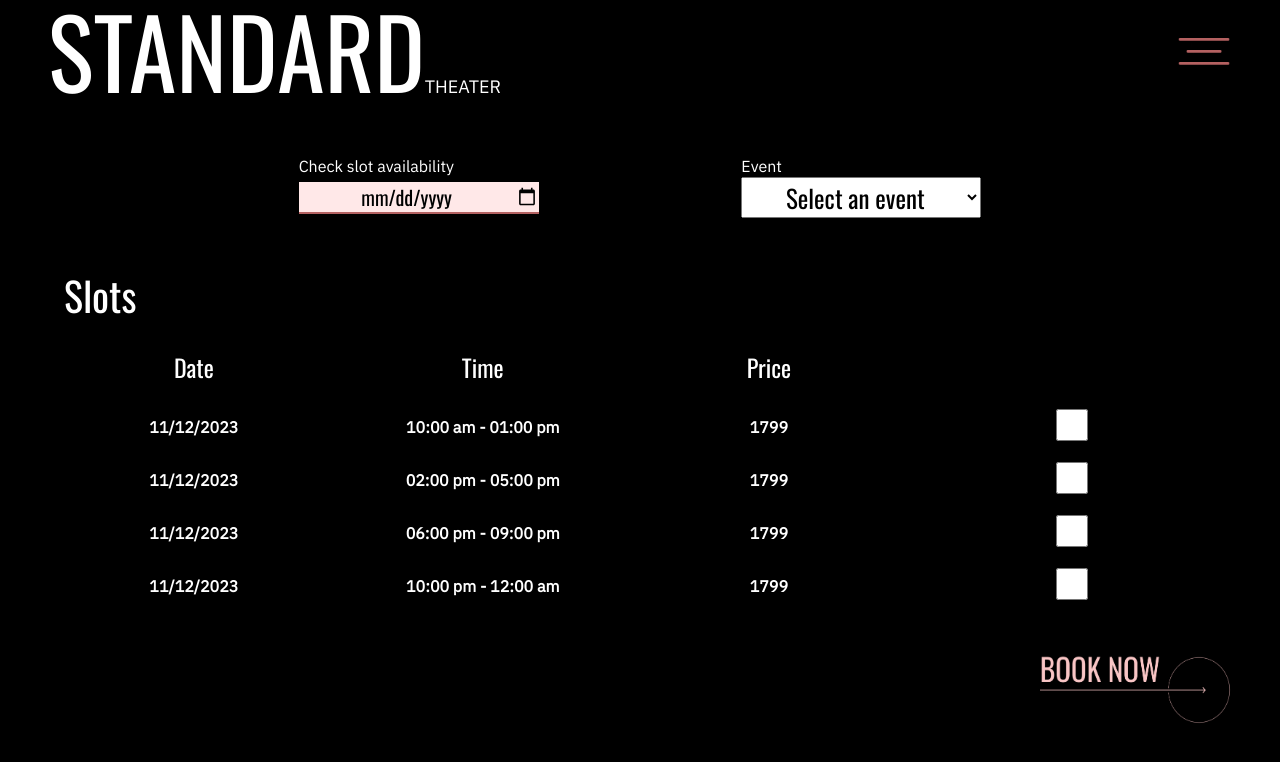
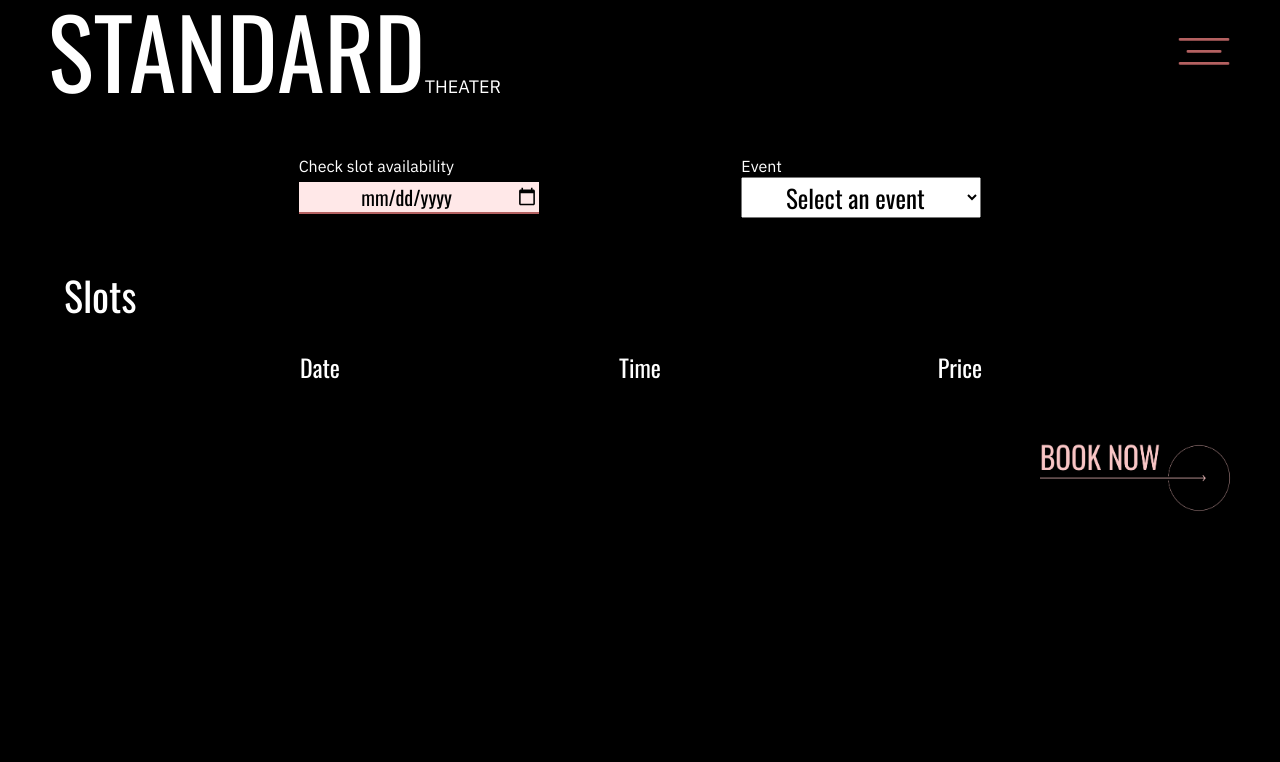
Before and after one commit to Jobminar/Binge-new, a React (Vite) app in the folder client/: page /minihome in a window 1280 px wide. Shown: the top 762 px of the page. Built offline with nearby package versions, Linux system fonts and the light colour scheme; a web font is replaced by a local one.

Commit message:
large mini slot change

```diff
--- a/client/src/components/large/large-home.jsx
+++ b/client/src/components/large/large-home.jsx
@@ -34,7 +34,7 @@ const Largehome = () => {
         const filteredSlots = result.filter(
           (slot) =>
             formatDate(slot.date) === formatDate(inputValues.date) &&
-            slot.price === 1799
+            slot.price === 2999
         );
 
         // Update your state or perform any necessary processing
--- a/client/src/components/mini/mini-home.jsx
+++ b/client/src/components/mini/mini-home.jsx
@@ -1,14 +1,14 @@
-import { useNavigate } from 'react-router-dom';
-import { useState } from 'react';
-import { useEffect } from 'react';
-import '../mini/mini-home.css';
-import grid from '../../assets/images/grid.png';
-import Booknow from '../../assets/images/Frame 11.png'
+import { useNavigate } from "react-router-dom";
+import { useState } from "react";
+import { useEffect } from "react";
+import "../mini/mini-home.css";
+import grid from "../../assets/images/grid.png";
+import Booknow from "../../assets/images/Frame 11.png";
 
-const Minihome = () => {
-
+const Largehome = () => {
   // slot selection usestate
   const [selectedSlot, setSelectedSlot] = useState(null);
+  const [fetchedSlotData, setFetchedSlotData] = useState([]);
   const navigate = useNavigate();
   const [inputValues, setInputValues] = useState({
     date: "",
@@ -17,26 +17,69 @@ const Minihome = () => {
     event: "",
   });
 
+  // slots from admin
+  useEffect(() => {
+    const fetchData = async () => {
+      try {
+        const response = await fetch(
+          `https://binge-be.onrender.com/getslots?date=${inputValues.date}`
+        );
+
+        if (!response.ok) {
+          throw new Error(`HTTP error! Status: ${response.status}`);
+        }
+
+        const result = await response.json();
+
+        // Filter slots for the selected date and price === 1799
+        const filteredSlots = result.filter(
+          (slot) =>
+            formatDate(slot.date) === formatDate(inputValues.date) &&
+            slot.price === 1799
+        );
+
+        // Update your state or perform any necessary processing
+        setFetchedSlotData(filteredSlots);
+        console.log("Fetched Slots:", filteredSlots);
+      } catch (error) {
+        console.error("Error fetching slots:", error.message);
+      }
+    };
+
+    // Fetch data when the date changes
+    if (inputValues.date) {
+      fetchData();
+    } else {
+      // If no date is selected, reset the slot data
+      setFetchedSlotData([]);
+    }
+  }, [inputValues.date]);
+
   const handleInputChange = (event) => {
     const { name, value } = event.target;
     setInputValues({ ...inputValues, [name]: value });
   };
   const today = new Date().toISOString().split("T")[0];
 
-
   //  Date update
   const formatDate = (dateString) => {
-    const [year, month, day] = dateString.split('-');
-    return `${day}/${month}/${year}`;
+    const options = { day: "2-digit", month: "2-digit", year: "numeric" };
+    const dateObject = new Date(dateString);
+    return dateObject.toLocaleDateString("en-GB", options);
   };
 
-  const [date, setDate] = useState(formatDate(new Date().toISOString().split("T")[0]));
+  const [date, setDate] = useState(
+    formatDate(new Date().toISOString().split("T")[0])
+  );
 
   useEffect(() => {
     // Update date state with inputValues.date
-      setDate(inputValues.date ? formatDate(inputValues.date) : formatDate(new Date().toISOString().split("T")[0]));
+    setDate(
+      inputValues.date
+        ? formatDate(inputValues.date)
+        : formatDate(new Date().toISOString().split("T")[0])
+    );
   }, [inputValues.date]);
-
 
   // local storage and slot selction
 
@@ -44,23 +87,31 @@ const Minihome = () => {
     if (event.target.checked) {
       if (!selectedSlot) {
         setSelectedSlot(time);
-        sessionStorage.setItem('selectedSlot', JSON.stringify({ date, time }));
+        sessionStorage.setItem("selectedSlot", JSON.stringify({ date, time }));
       } else {
         event.target.checked = false; // Unchecks the checkbox if already selected
         alert("You can only select one slot.");
       }
     } else {
       setSelectedSlot(null);
-
     }
   };
+  // Function to handle the "Book Now" button click
 
   //functionality to go to next page
+  const navigateToNextPage = () => {
+    navigate("/userinputs");
+  };
+
+  // Function to handle the "Book Now" button click
   const handleNextPage = () => {
-    const selectedSlot = sessionStorage.getItem('selectedSlot');
-    if (selectedSlot) {
-      navigate("/userinputs");
+    const selectedSlot = sessionStorage.getItem("selectedSlot");
+
+    if (selectedSlot !== null && selectedSlot !== undefined) {
+      // If a slot is selected, navigate to the next page
+      navigateToNextPage();
     } else {
+      // If no slot is selected, show an alert
       alert("Please select a slot before proceeding.");
     }
   };
@@ -112,68 +163,35 @@ const Minihome = () => {
             <option value="Other parties">Others</option>
           </select>
         </div>
-
-
       </div>
 
       {/* table section */}
       <div className="table-section">
         <h2 className="slots">Slots</h2>
         <table>
+          <thead>
             <tr>
               <th className="thead">Date</th>
               <th className="thead">Time</th>
               <th className="thead">Price</th>
             </tr>
-          <tr>
-            <td>{date}</td>
-            <td>10:00 am - 01:00 pm</td>
-            <td>1799</td>
+          </thead>
+          <tbody>
+            {fetchedSlotData.map((slot) => (
+              <tr key={slot._id}>
+                <td>{formatDate(slot.date)}</td>
+                <td>{slot.time}</td>
+                <td>{slot.price}</td>
                 <td>
                   <input
                     type="checkbox"
-                                onChange={(event) => handleSlotSelection(event, '10:00 am - 01:00 pm')}
-                                disabled={selectedSlot && selectedSlot !== '10:00 am - 01:00 pm'}
+                    onChange={(event) => handleSlotSelection(event, slot.time)}
+                    disabled={selectedSlot && selectedSlot !== slot.time}
                   />
                 </td>
               </tr>
-          <tr>
-            <td>{date}</td>
-            <td>02:00 pm - 05:00 pm</td>
-            <td>1799</td>
-            <td>
-            <input
-                                type="checkbox"
-                                onChange={(event) => handleSlotSelection(event, '02:00 pm - 05:00 pm')}
-                                disabled={selectedSlot && selectedSlot !== '02:00 pm - 05:00 pm'}
-                            />
-                        </td>
-          </tr>
-          <tr>
-            <td>{date}</td>
-            <td>06:00 pm - 09:00 pm</td>
-            <td>1799</td>
-            <td>
-            <input
-                                type="checkbox"
-                                onChange={(event) => handleSlotSelection(event, '06:00 pm - 09:00 pm')}
-                                disabled={selectedSlot && selectedSlot !== '06:00 pm - 09:00 pm'}
-                            />
-                        </td>
-          </tr>
-          <tr>
-            <td>{date}</td>
-           <td>10:00 pm - 12:00 am</td>
-            <td>1799</td>
-            <td>
-            <input
-                                type="checkbox"
-                                onChange={(event) => handleSlotSelection(event, '10:00 pm - 12:00 am')}
-                                disabled={selectedSlot && selectedSlot !== '10:00 pm - 12:00 am'}
-                            />
-                        </td>
-          </tr>
-
+            ))}
+          </tbody>
         </table>
         <div
           className="book-now"
@@ -248,4 +266,4 @@ const Minihome = () => {
   );
 };
 
-export default Minihome;
+export default Largehome;
--- a/client/src/components/whatsapp/Whatsapp.jsx
+++ b/client/src/components/whatsapp/Whatsapp.jsx
@@ -1,13 +1,21 @@
+import React from "react";
 import { useLocation, useNavigate } from "react-router-dom";
-import { FaHome } from "react-icons/fa";
+import { FaHome, FaPhone, FaClipboard, FaMoneyBillWave } from "react-icons/fa";
+import { useSpring, animated } from "react-spring";
 import BgImage from "../../assets/images/Home-bg-img.jpeg";
 import LogoImg from "../../assets/images/logo.png";
-import "./Whatsapp.css"; // External CSS file for styling
+import QRCodeImage1 from "../../assets/images/phonepe.jpeg";
+import QRCodeImage2 from "../../assets/images/Googlepay.jpeg";
+import "./Whatsapp.css"; // External CSS file for additional styling
 
 const Whatsapp = () => {
   const location = useLocation();
   const navigate = useNavigate();
-
+  const fadeIn = useSpring({
+    opacity: 1,
+    from: { opacity: 0 },
+    config: { duration: 1000 },
+  });
   const handleShareViaWhatsapp = () => {
     const { date, numOfPeople, name, email, mobile, totalAmount, paymentID } =
       location.state;
@@ -21,20 +29,49 @@ const Whatsapp = () => {
       Total Amount: $${totalAmount}
       Payment ID: ${paymentID}`;
 
-    const whatsappUrl = `https://wa.me/?text=${encodeURIComponent(message)}`;
+    const whatsappUrl = `https://wa.me/?text=${encodeURIComponent(message)};`
 
     window.open(whatsappUrl, "_blank");
   };
 
+  const phoneNumbers = ["+91996382771", "+8074020058"]; // Replace with your actual phone numbers
+
+  const handleDialNumber = (phoneNumber) => {
+    window.open(`tel:${phoneNumber}`);
+  };
+
+  const handleCopyNumber = (phoneNumber) => {
+    navigator.clipboard.writeText(phoneNumber);
+  };
+
+  const handlePayment = () => {
+    const paymentMessage =
+      "To confirm the booking, transfer 700Rs as booking amount to 996382771.";
+
+    const paymentLinkPhonePe = `https://phon.pe/${encodeURIComponent(
+      paymentMessage
+    )}`;
+    const paymentLinkGooglePay = `https://pay.google.com/gp/v/${encodeURIComponent(
+      paymentMessage
+    )}`;
+
+    // Open payment links
+    window.open(paymentLinkPhonePe, "_blank");
+    window.open(paymentLinkGooglePay, "_blank");
+  };
+
   return (
-    <div className="whatsapp-container">
     <div
       className="gradient-background"
-        style={{ backgroundImage: `url(${BgImage})` }}
+      style={{ backgroundImage: `url(${BgImage}) `}}
     >
+      {/* ... (rest of the code) */}
+      <animated.div style={{ ...fadeIn }} className="gradient-background">
         <div className="overlay">
+          <div className="container">
             <div className="row justify-content-center align-items-center full-height">
               <div className="col-lg-8 text-center">
+                <animated.div style={fadeIn}>
                   <div className="card whatsapp-card">
                     <div className="card-body">
                       <div className="header">
@@ -51,36 +88,52 @@ const Whatsapp = () => {
                         </button>
                       </div>
                       <div className="payment-details">
+                        {/* ... (existing code) */}
+                      </div>
+                      <div className="qr-code-section">
+                        <animated.img
+                          src={QRCodeImage1}
+                          alt="QR Code 1"
+                          className="img-fluid animated-image"
+                        />
+                        <animated.img
+                          src={QRCodeImage2}
+                          alt="QR Code 2"
+                          className="img-fluid animated-image"
+                        />
+                      </div>
+                      <div className="phone-section">
+                        {phoneNumbers.map((phoneNumber, index) => (
+                          <div key={index}>
                             <p>
-                      <strong className="dynamic-effect">Date:</strong>{" "}
-                      {location.state.date}
+                              <strong>Phone Number:</strong> {phoneNumber}
                             </p>
-                    <p>
-                      <strong className="dynamic-effect">
-                        Number of People:
-                      </strong>{" "}
-                      {location.state.numOfPeople}
+                            <button
+                              className="btn btn-primary mr-2"
+                              onClick={() => handleDialNumber(phoneNumber)}
+                            >
+                              <FaPhone /> Dial
+                            </button>
+                            <button
+                              className="btn btn-success"
+                              onClick={() => handleCopyNumber(phoneNumber)}
+                            >
+                              <FaClipboard /> Copy
+                            </button>
+                          </div>
+                        ))}
+                      </div>
+                      <div className="payment-section">
+                        <p className="payment-message">
+                          To confirm the booking, transfer 700Rs as booking
+                          amount to 996382771.
                         </p>
-                    <p>
-                      <strong className="dynamic-effect">Name:</strong>{" "}
-                      {location.state.name}
-                    </p>
-                    <p>
-                      <strong className="dynamic-effect">Email:</strong>{" "}
-                      {location.state.email}
-                    </p>
-                    <p>
-                      <strong className="dynamic-effect">Mobile:</strong>{" "}
-                      {location.state.mobile}
-                    </p>
-                    <p>
-                      <strong className="dynamic-effect">Total Amount:</strong>{" "}
-                      ${location.state.totalAmount}
-                    </p>
-                    <p>
-                      <strong className="dynamic-effect">Payment ID:</strong>{" "}
-                      {location.state.paymentID}
-                    </p>
+                        <button
+                          className="btn btn-success mt-3"
+                          onClick={handlePayment}
+                        >
+                          <FaMoneyBillWave /> Pay Now
+                        </button>
                       </div>
                       <button
                         className="btn btn-success mt-3 hover-effect"
@@ -90,10 +143,12 @@ const Whatsapp = () => {
                       </button>
                     </div>
                   </div>
+                </animated.div>
               </div>
             </div>
           </div>
         </div>
+      </animated.div>
     </div>
   );
 };
```
Lines whose indentation alone changed are shown as unchanged.
